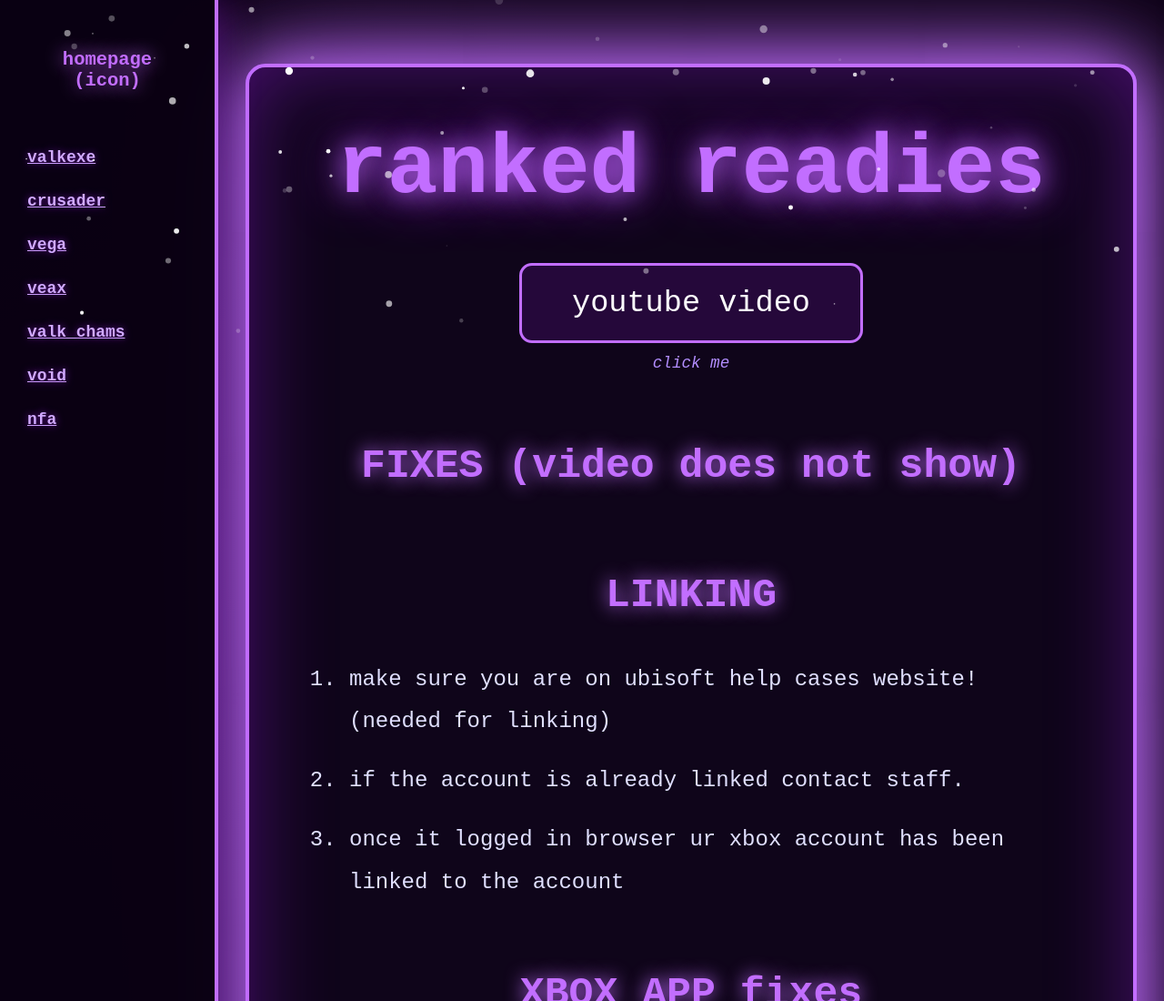
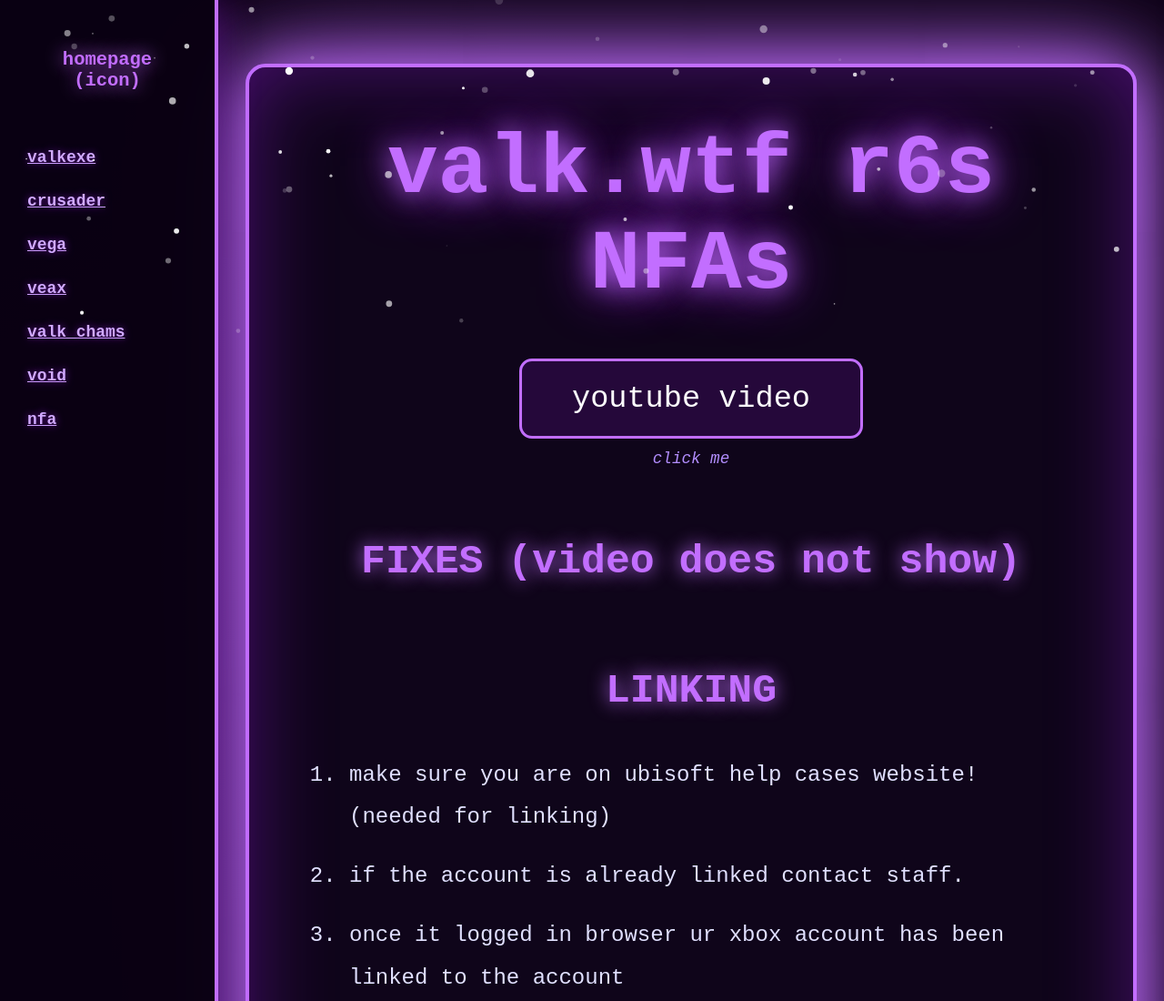
Before and after one commit to valk-help/valk-help, a plain HTML site: page nfa.html in a window 1280 px wide. Shown: the top 1100 px of the page at 91% size. Drawn offline with Linux system fonts and the light colour scheme.

Commit message:
Update nfa.html

```diff
--- a/nfa.html
+++ b/nfa.html
@@ -201,7 +201,7 @@
     <main class="main">
       <div class="guide-box">
 
-        <h1 class="guide-title">ranked readies</h1>
+        <h1 class="guide-title">valk.wtf r6s NFAs</h1>
 
         <!-- YOUTUBE VIDEO BUTTON -->
         <div class="download-section">
```
